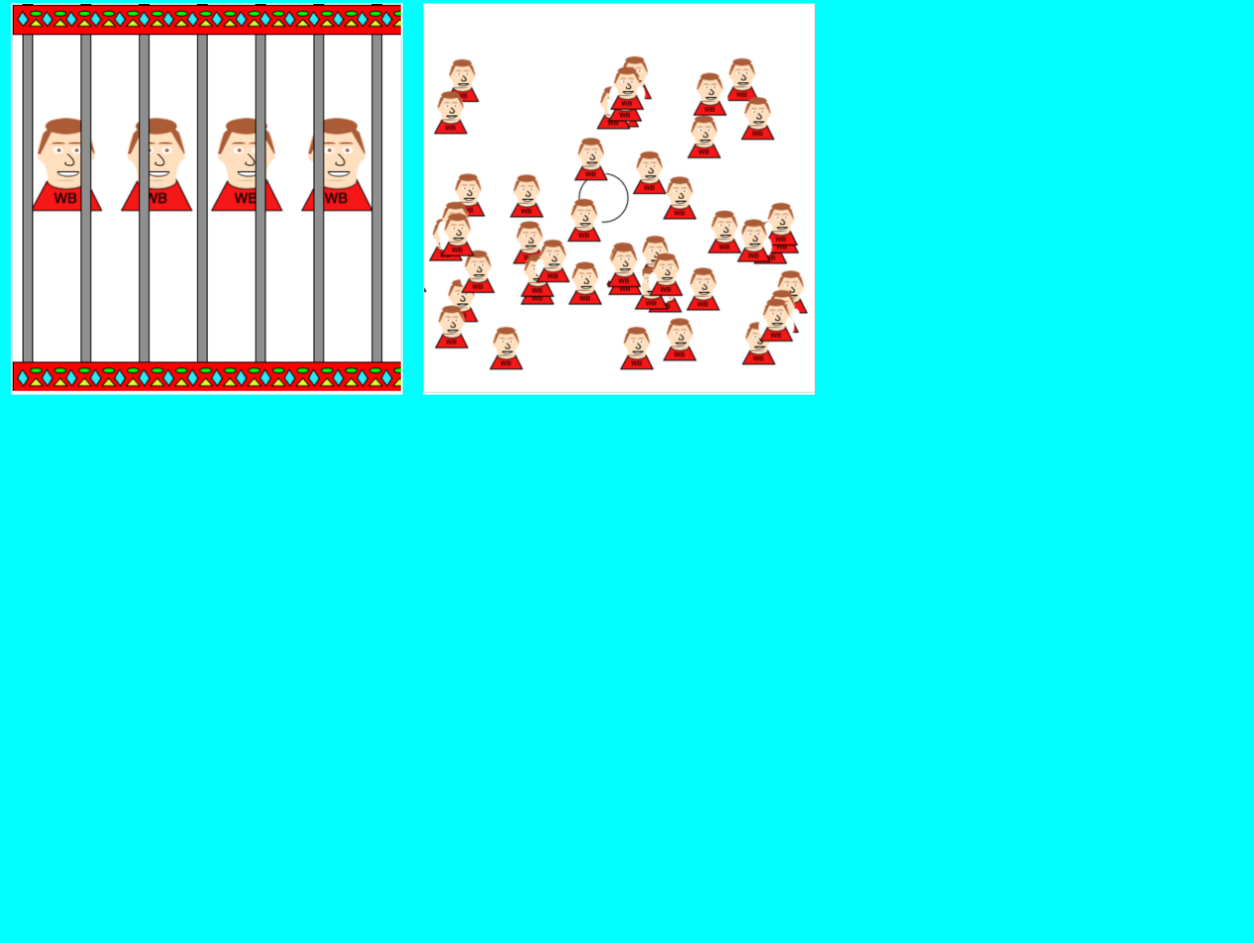
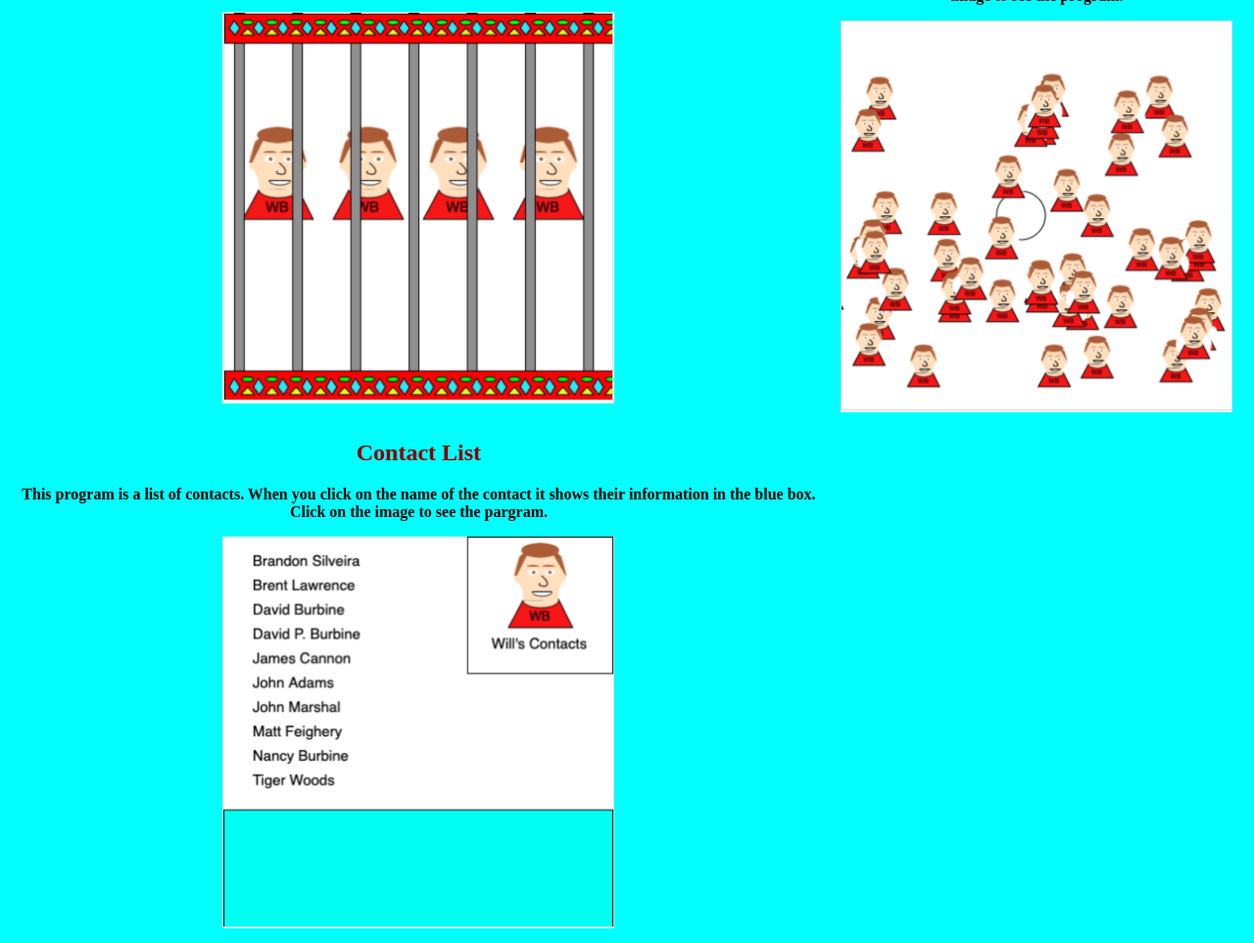
Before and after one commit to WillBurbine/WillBurbine.github.io, a plain HTML site: page javascripts.html in a window 1280 px wide. Shown: the part 829-1792 px from the top of the page at 98% size. Before the commit the page ends 1247 px from the top, so only its background shows below. Drawn offline with Linux system fonts and the light colour scheme; a script that the page names is missing.

Commit message:
Update javascripts.html

```diff
--- a/javascripts.html
+++ b/javascripts.html
@@ -33,6 +33,9 @@
                     <th> <h2>Bitmoji Zoo</h2><p>This program uses loops to draw 4 copies of <br> bitmoji in a cage. Click on the image to see the <br> program.</p><a href="https://www.khanacademy.org/computer-programming/burbine_zoo/6520824349016064"> <img id="zoo_img" src="https://github.com/WillBurbine/WillBurbine.github.io/blob/main/Bitmoji_zoo_img.png?raw=true"> </a> </th>
                     <th> <h2>Bitmoji Tag</h2><p>This is a tag game where there are 50 bitmojis going across <br> the screen and you can tag them to eliminate them. Click on the <br> image to see the program.</p><a href="https://www.khanacademy.org/computer-programming/burbine_tag/5476175460646912"> <img id="tag_img" src="https://github.com/WillBurbine/WillBurbine.github.io/blob/main/Bitmoji_tag_img.png?raw=true"></a> </th>
                 </tr>
+                <tr>
+                    <th> <h2>Contact List</h2><p>This program is a list of contacts. When you click on the name of the contact it shows their information in the blue box. Click on the image to see the pargram.</p><a href="https://www.khanacademy.org/computer-programming/burbine_contacts/5085167551987712"> <img id="contact_img" src="https://github.com/WillBurbine/WillBurbine.github.io/blob/main/Contact_list_img.png?raw=true"> </a> </th>
+                </tr>
             </thead>
         </table>
     </body>
```
